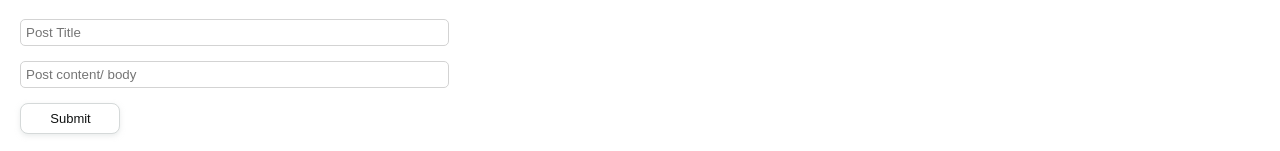
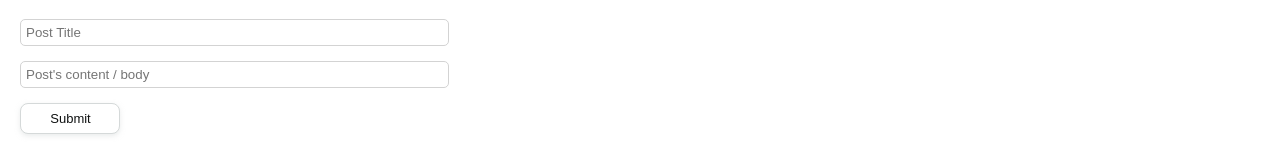
Before and after one commit to rirefat/crud-with-axios, a React (Vite) app: page / in a window 1280 px wide. Shown: the part 304-455 px from the top of the page. Built offline with nearby package versions, Linux system fonts and the light colour scheme; data requests are answered from the project's data file.

Commit message:
done crud operation with axios

```diff
--- a/src/App.jsx
+++ b/src/App.jsx
@@ -61,7 +61,6 @@ const App = () => {
     }
   }
 
-
   // Reading Operation - Read all the post from the server
   useEffect(() => {
     const fetchPosts = async () => {
--- a/src/components/AddPost.jsx
+++ b/src/components/AddPost.jsx
@@ -34,7 +34,7 @@ const AddPost = ({ onAddPost }) => {
                     size={50}
                     value={body}
                     onChange={(event) => setBody(event.target.value)}
-                    placeholder="Post content/ body"
+                    placeholder="Post's content / body"
                 /> <br />
                 <button type="submit">Submit</button>
             </form>
```
Also changed, not shown: 1 other file (tests, documents, lock files or other folders).
